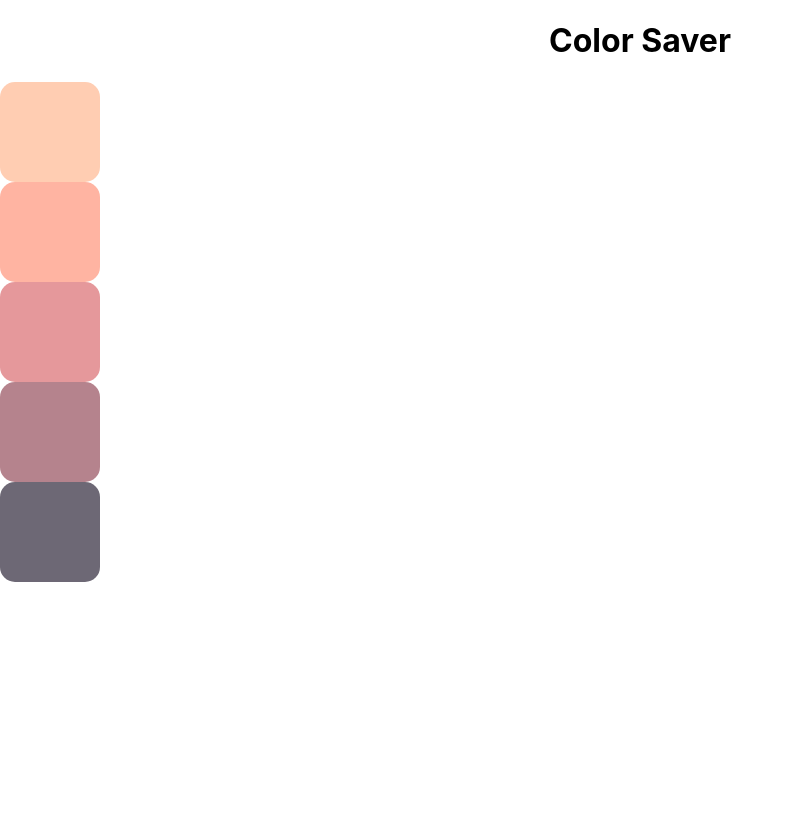
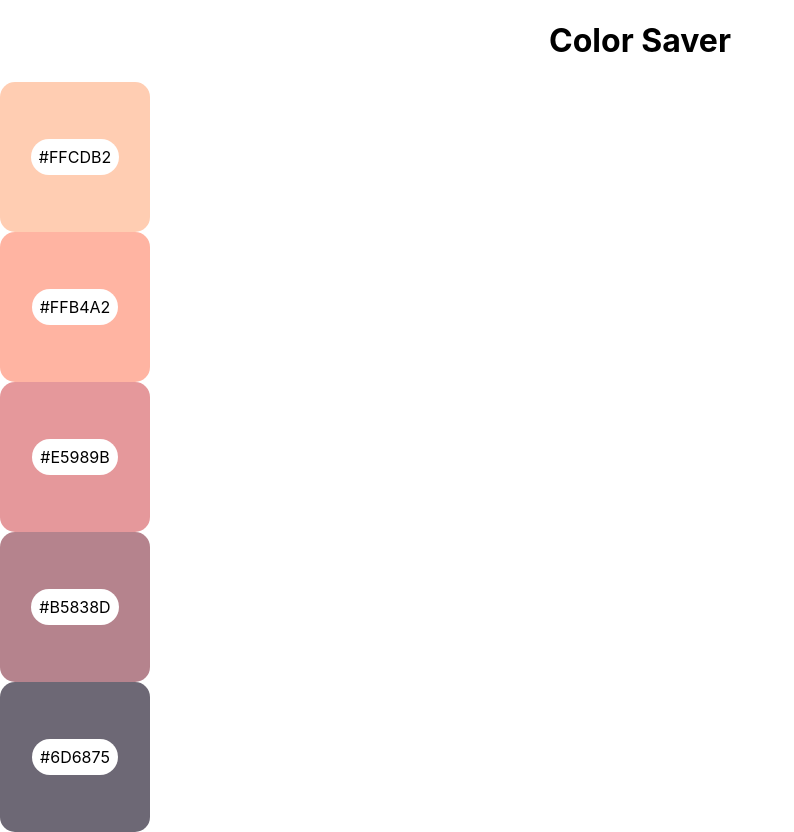
Before and after one commit to Luxa23/color-saver-app, a React (Create React App) app: page / in a window 1280 px wide. Shown: the whole page, without its empty margins (0-794 px from the left). Before the commit the page ends 800 px from the top, so only its background shows below. Built offline with nearby package versions, Linux system fonts and the light colour scheme.

Commit message:
Add StyledCalorTags to cards

```diff
--- a/src/App.js
+++ b/src/App.js
@@ -3,10 +3,19 @@ import styled from 'styled-components';
 import { colors } from './db';
 
 const StyledColorCard = styled.div`
-  width: 100px;
-  height: 100px;
+  width: 150px;
+  height: 150px;
   background-color: ${({ backgroundColor = 'hotpink' }) => backgroundColor};
   border-radius: 15px;
+  display: flex;
+  justify-content: center;
+  align-items: center;
+`;
+
+const StyledColorTag = styled.span`
+  background-color: white;
+  padding: 0.5rem;
+  border-radius: 999px;
 `;
 
 function App() {
@@ -14,7 +23,11 @@ function App() {
     <div className="App">
       <h1>Color Saver</h1>
       {colors.map(color => {
-        return <StyledColorCard backgroundColor={color}></StyledColorCard>;
+        return (
+          <StyledColorCard backgroundColor={color}>
+            <StyledColorTag>{color}</StyledColorTag>
+          </StyledColorCard>
+        );
       })}
     </div>
   );
```
